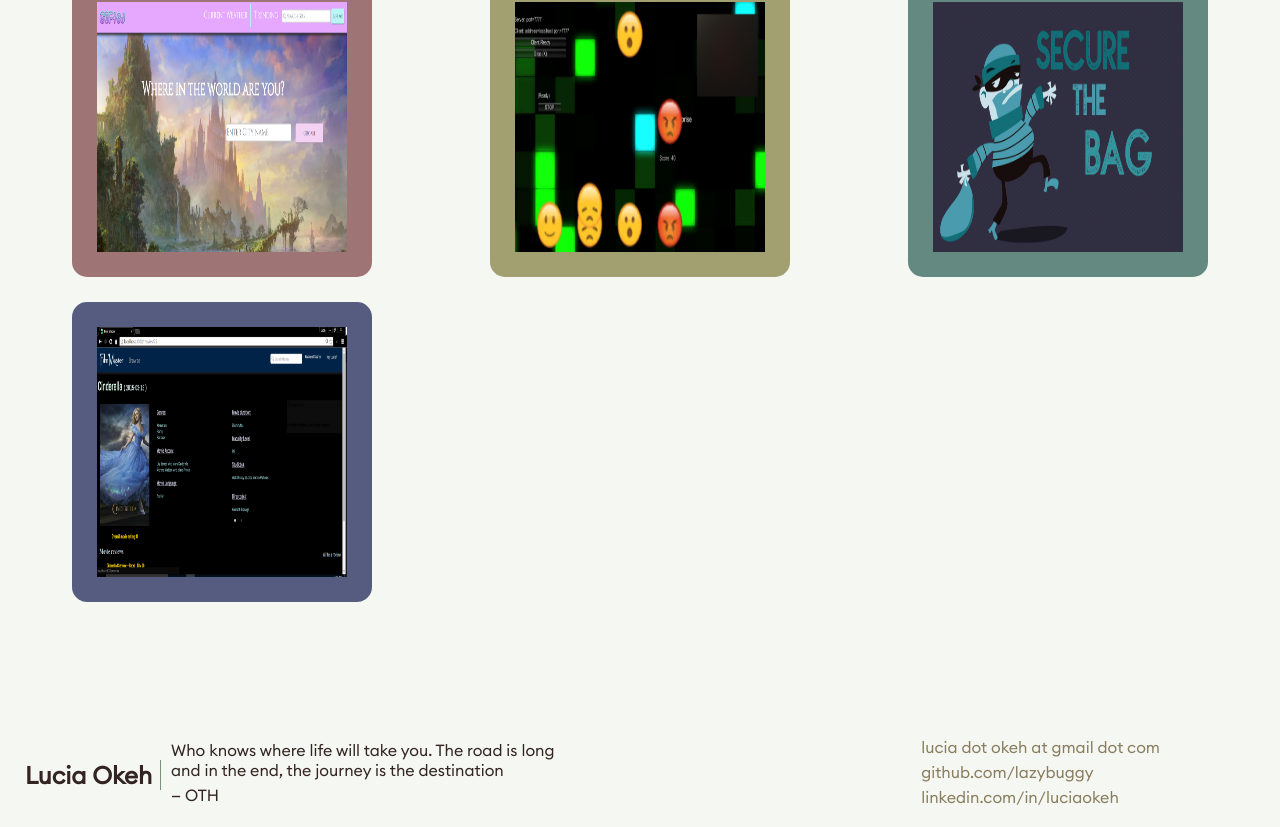
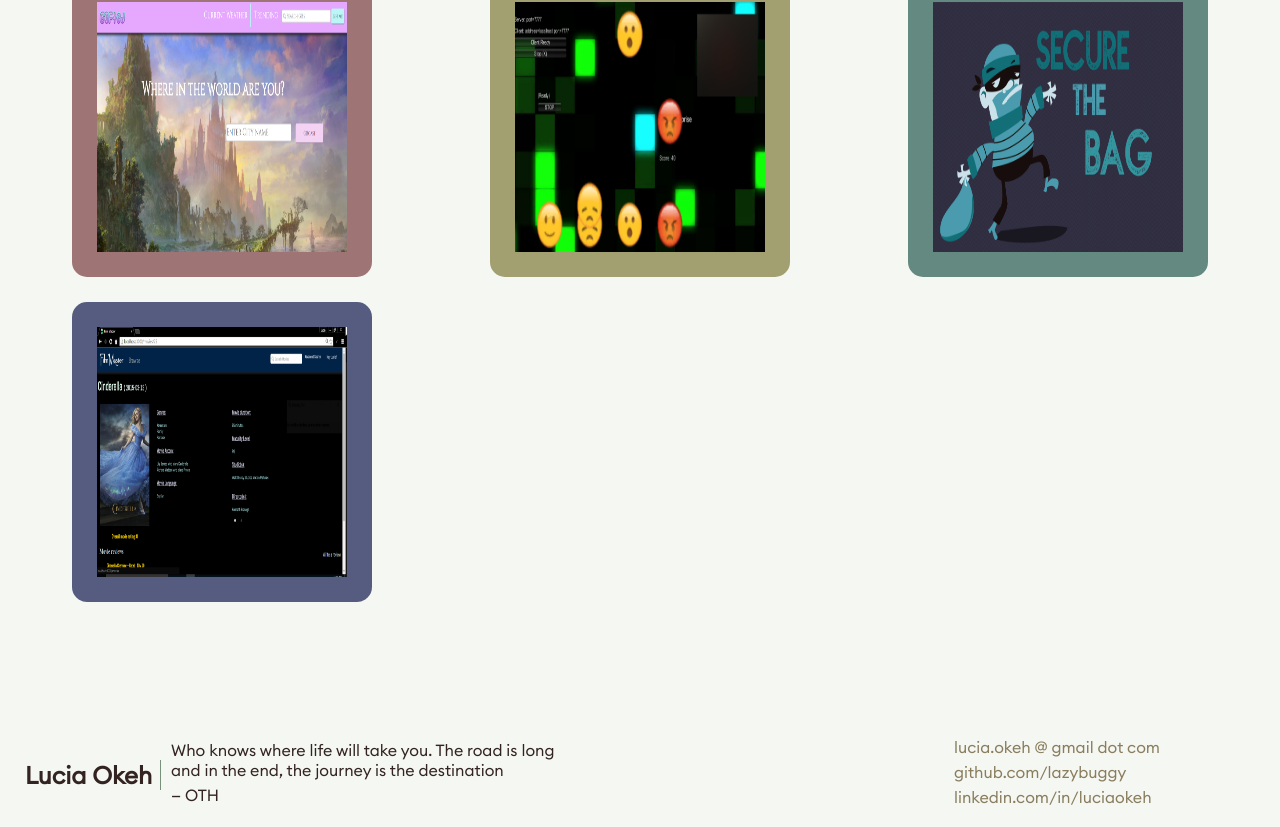
Before and after one commit to lazybuggy/lazybuggy.github.io, a Next.js app: page / in a window 1280 px wide. Shown: the part 2448-3275 px from the top of the page. Built offline with nearby package versions, Linux system fonts and the light colour scheme.

Commit message:
updating footer

```diff
--- a/components/Footer.tsx
+++ b/components/Footer.tsx
@@ -17,7 +17,7 @@ const Footer: FunctionComponent = () => {
       <div className={styles.footerRight}>
         <p>
           <a href="mailto: lucia.okeh@gmail.com" target="_blank">
-            lucia dot okeh at gmail dot com
+            lucia.okeh @ gmail dot com
           </a>
         </p>
         <p>
```
